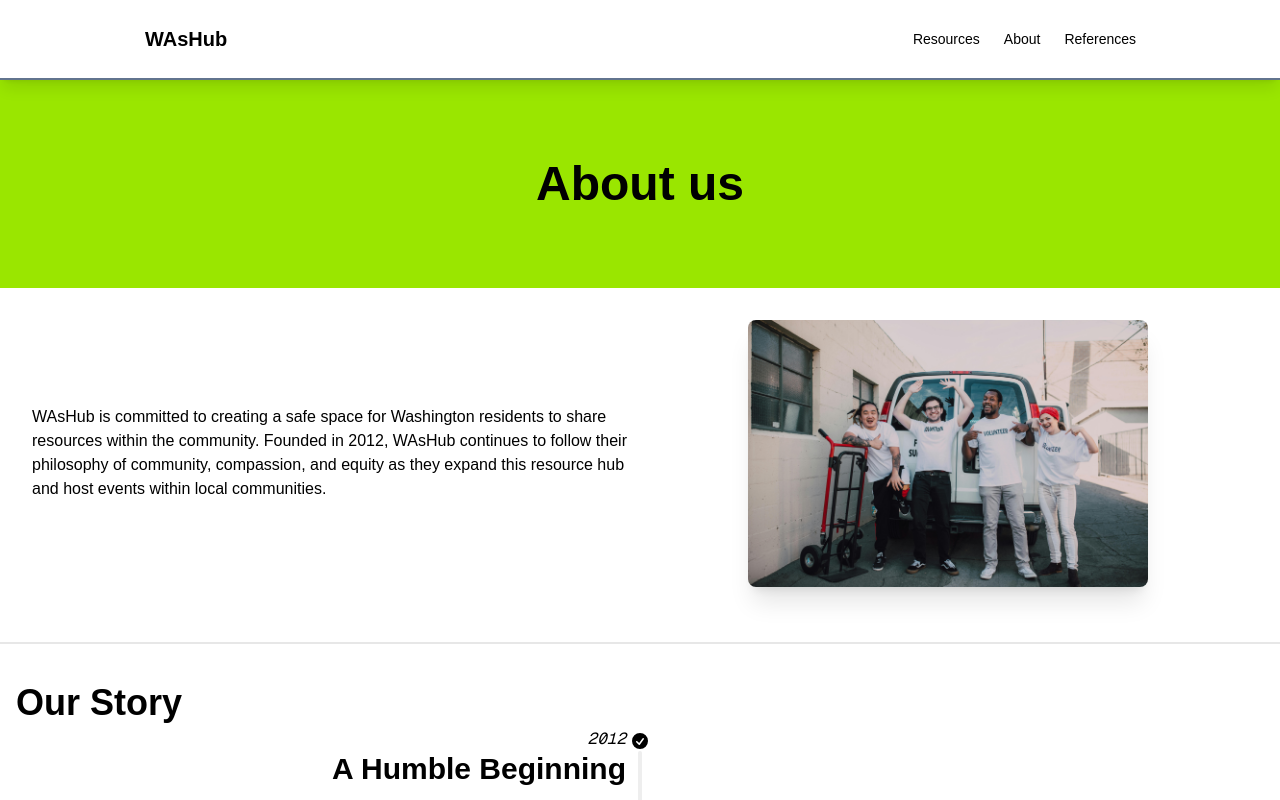
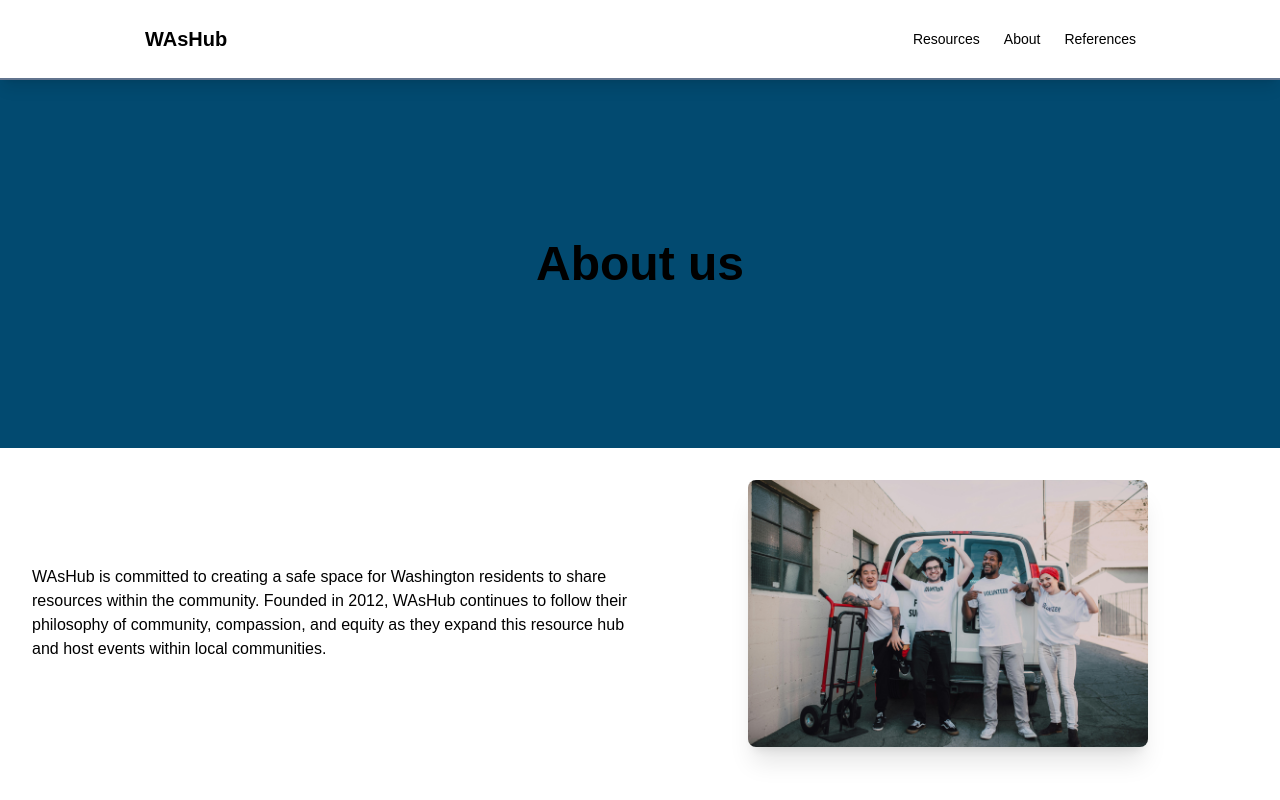
Before and after one commit to NormalDuck/TSA-2025-Webmaster, a Next.js app: page /about in a window 1280 px wide. Shown: the top 800 px of the page. Built offline with nearby package versions, Linux system fonts and the light colour scheme.

Commit message:
feat: update style

```diff
--- a/app/about/page.tsx
+++ b/app/about/page.tsx
@@ -2,8 +2,8 @@ import Image from "next/image";
 
 export default function AboutPage() {
   return <div>
-    <div className="bg-lime-400 p-20 flex justify-center">
-      <label className="text-5xl font-extrabold">About us</label>
+    <div className="bg-[#024A70] p-40 flex justify-center">
+      <label className="text-5xl font-extrabold text-black">About us</label>
     </div>
 
     <div className="grid grid-cols-1 sm:grid-cols-2 p-8 gap-4 items-center">
--- a/app/resources/page.tsx
+++ b/app/resources/page.tsx
@@ -243,7 +243,7 @@ export default function ResourcesPage() {
             }}
             className="flex flex-col group cursor-pointer"
           >
-            <div className="relative aspect-16/10 overflow-hidden rounded-2xl mb-4 bg-gray-100">
+            <div className="relative aspect-16/10 overflow-hidden rounded-2xl mb-4 bg-gray-100 shadow-2xl ">
               <Image
                 src={item.coverImage}
                 alt={item.name}
```
